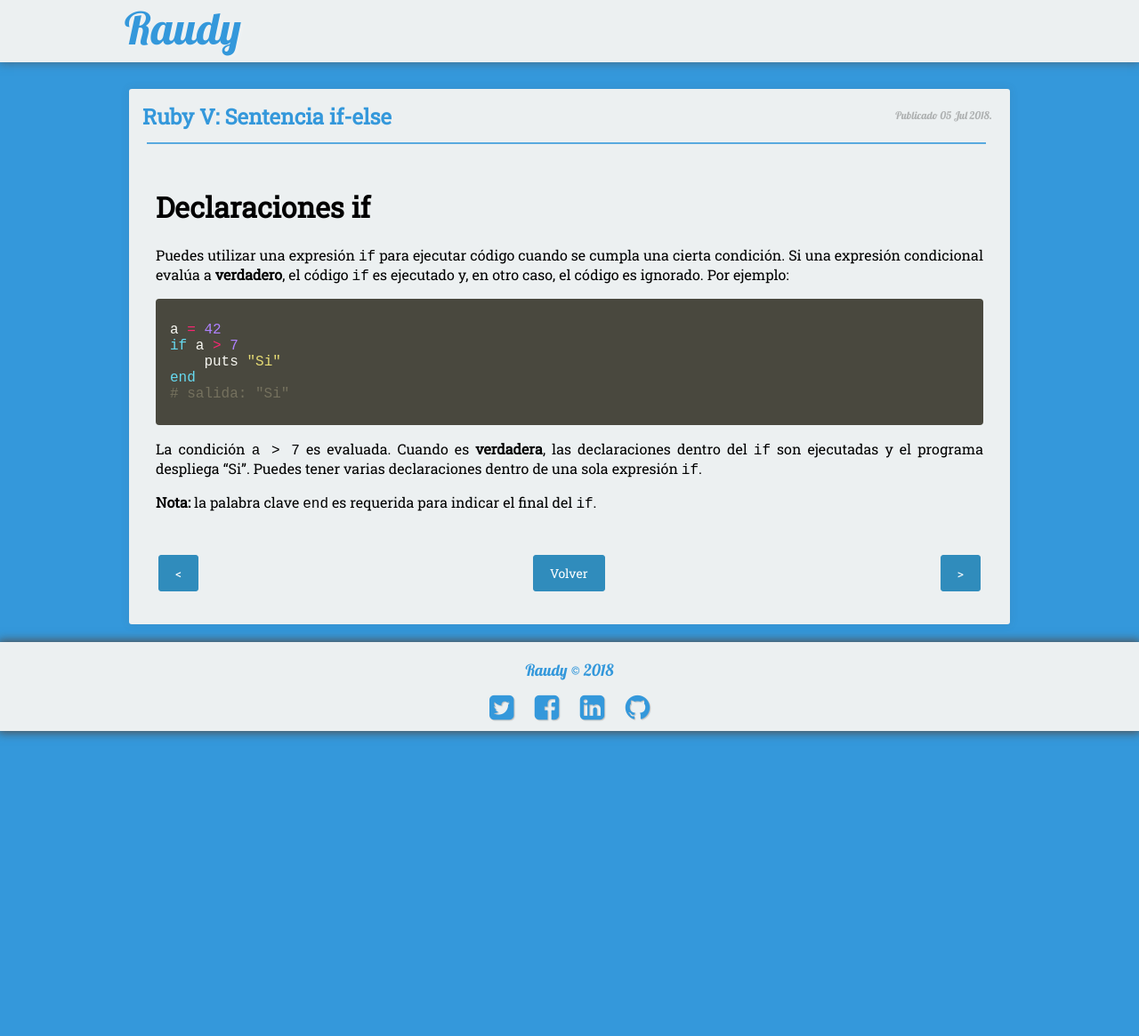
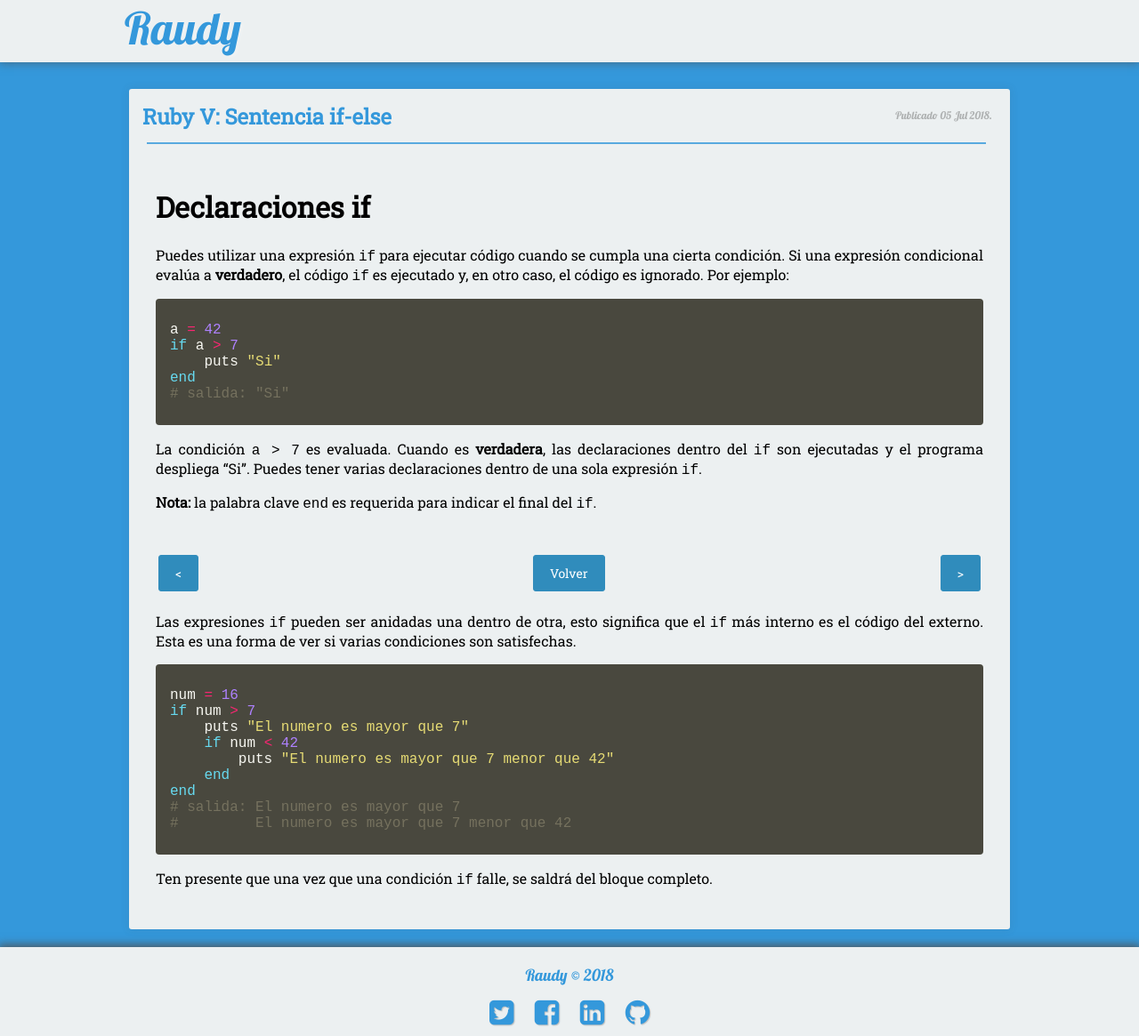
Before and after one commit to nisoto/Blog-anterior-2.0, a Jekyll site: the page built from _posts/2018-07-05-ruby-v-sentencia-if.md, in a window 1280 px wide. Shown: the whole page at 89% size. Built offline with Jekyll 4.4.1, drawn with Linux system fonts in a browser that asks for light colours; nearby versions of some CDN libraries; before the commit the page ends 900 px from its top, so only the background shows below that.

Commit message:
Update 2018-07-05-ruby-v-sentencia-if.md

```diff
--- a/_posts/2018-07-05-ruby-v-sentencia-if.md
+++ b/_posts/2018-07-05-ruby-v-sentencia-if.md
@@ -25,3 +25,19 @@ La condición `a > 7` es evaluada. Cuando es **verdadera**, las declaraciones de
 |     |     |     |
 |:----|:---:|----:|
 | [<](https://nisoto.github.io/ruby-iv-otros-operadores/){: .btn .btn-info} | [Volver](https://nisoto.github.io/blog/){: .btn .btn-info} | [>](https://nisoto.github.io/blog/){: .btn .btn-info} |
+
+Las expresiones `if` pueden ser anidadas una dentro de otra, esto significa que el `if` más interno es el código del externo. Esta es una forma de ver si varias condiciones son satisfechas.
+
+{% highlight ruby %}
+num = 16
+if num > 7
+    puts "El numero es mayor que 7"
+    if num < 42
+        puts "El numero es mayor que 7 menor que 42"
+    end
+end
+# salida: El numero es mayor que 7
+#         El numero es mayor que 7 menor que 42
+{% endhighlight %}
+
+Ten presente que una vez que una condición `if` falle, se saldrá del bloque completo.
```
